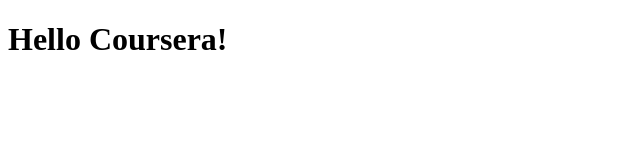
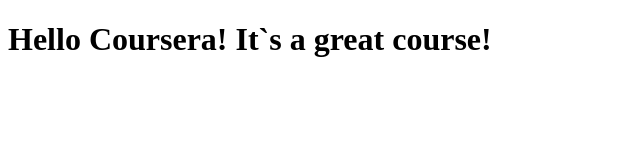
Before and after one commit to ZaluzhnyiDmitriy/coursera-test, a plain HTML site: page site/index.html in a window 1280 px wide. Shown: the whole page, without its empty margins (0-640 px from the left). Drawn offline with Linux system fonts and the light colour scheme.

Commit message:
Small addition to our pages.

```diff
--- a/site/index.html
+++ b/site/index.html
@@ -4,6 +4,6 @@
 	<title>Hello coursera</title>
 </head>
 <body>
-<h1>Hello Coursera!</h1>
+<h1>Hello Coursera! It`s a great course!</h1>
 </body>
 </html>
```
